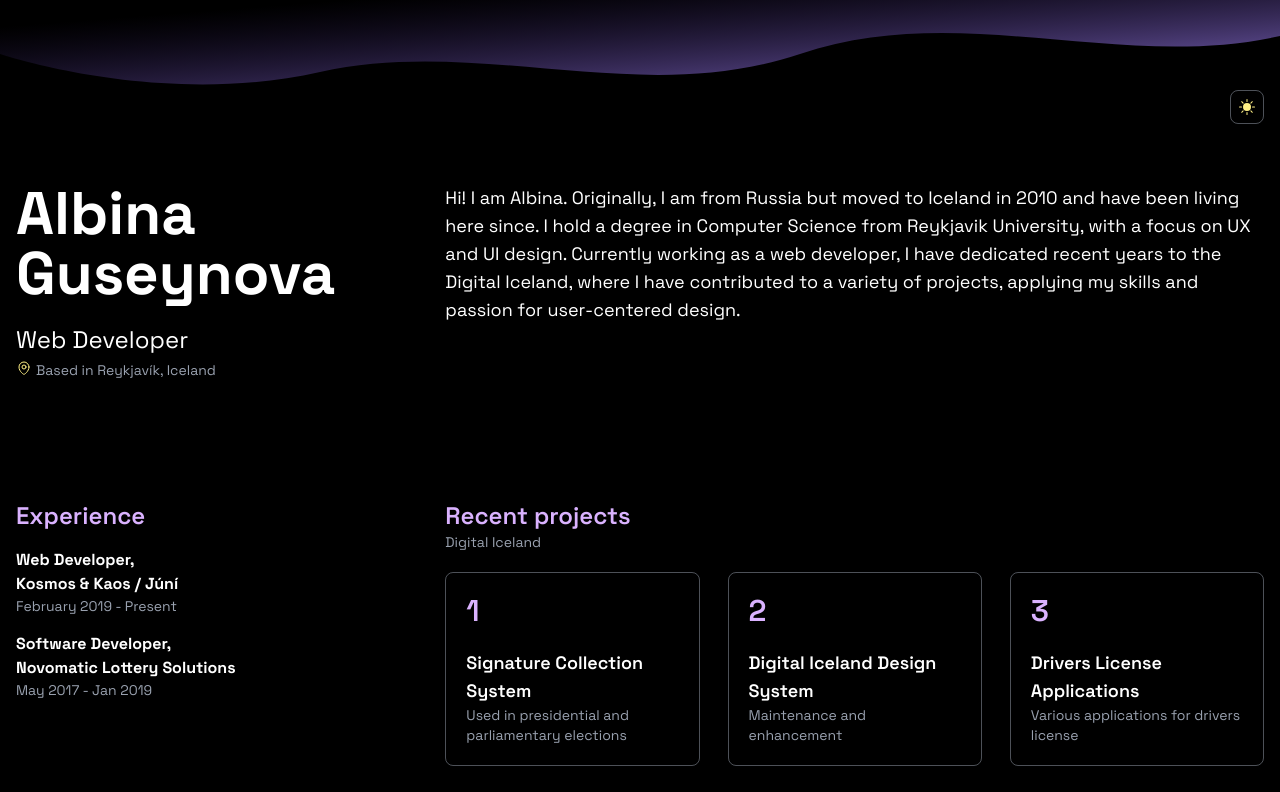
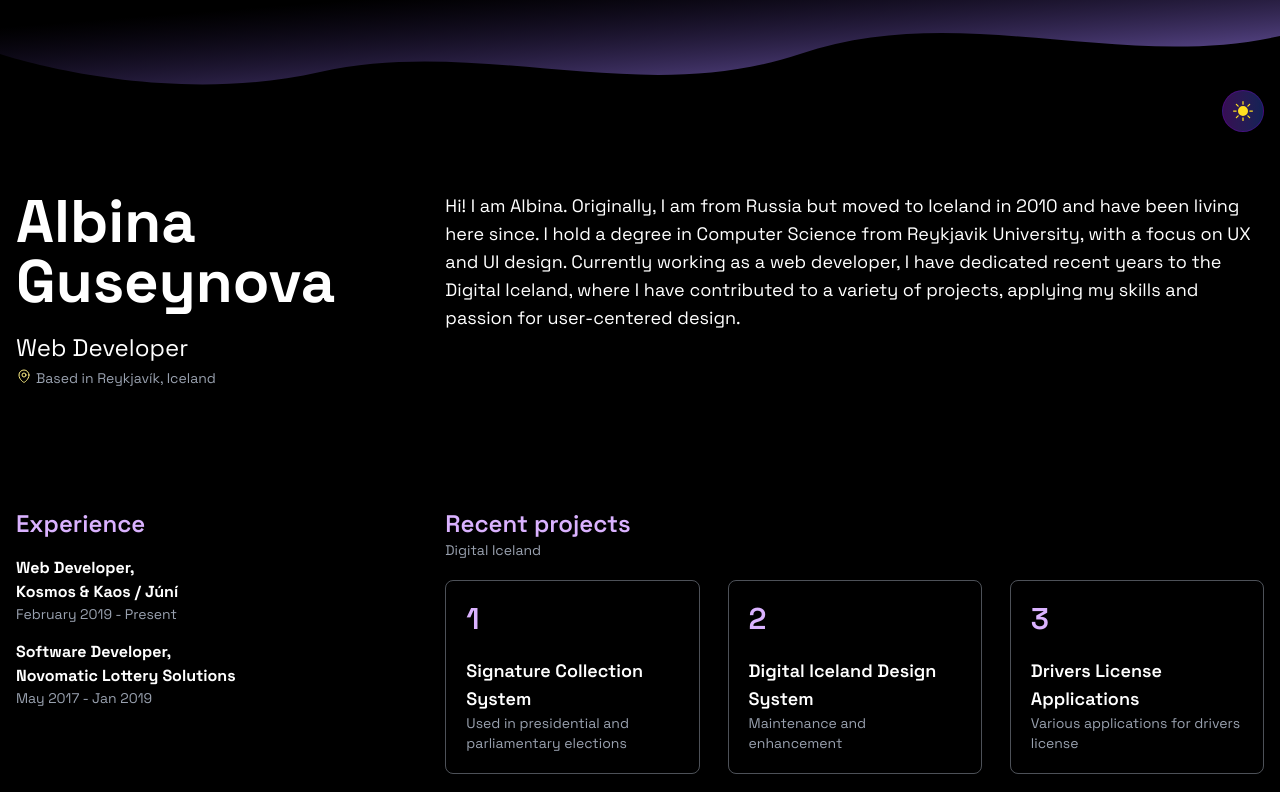
Before and after one commit to albinagu/albina, a Next.js app: page / in a window 1280 px wide. Shown: the top 792 px of the page. Built offline with nearby package versions, Linux system fonts and the light colour scheme.

Commit message:
theme toggle style tweak

```diff
--- a/src/app/components/themeToggle.tsx
+++ b/src/app/components/themeToggle.tsx
@@ -32,13 +32,16 @@ export default function ThemeToggle() {
   return (
     <button
       onClick={toggleTheme}
-      className="cursor-pointer p-2 rounded-lg border border-gray-400/50"
+      className="cursor-pointer p-2.5 rounded-full bg-gradient-to-r from-purple-100 to-blue-100 dark:from-purple-900/60 dark:to-blue-900/60 shadow-md hover:shadow-lg transition-all duration-300 hover:scale-105 border border-purple-200/50 dark:border-purple-700/30"
+      aria-label={`Switch to ${theme === 'light' ? 'dark' : 'light'} mode`}
     >
-      {theme === "light" ? (
-        <BsMoonFill className="w-4 h-4 text-yellow-500 dark:text-yellow-200" />
-      ) : (
-        <BsSunFill className="w-4 h-4 text-yellow-500 dark:text-yellow-200" />
-      )}
+      <div className="flex items-center justify-center">
+        {theme === "light" ? (
+          <BsMoonFill className="w-5 h-5 text-purple-600 dark:text-purple-300" />
+        ) : (
+          <BsSunFill className="w-5 h-5 text-yellow-500 dark:text-yellow-300" />
+        )}
+      </div>
     </button>
   )
 }
```
